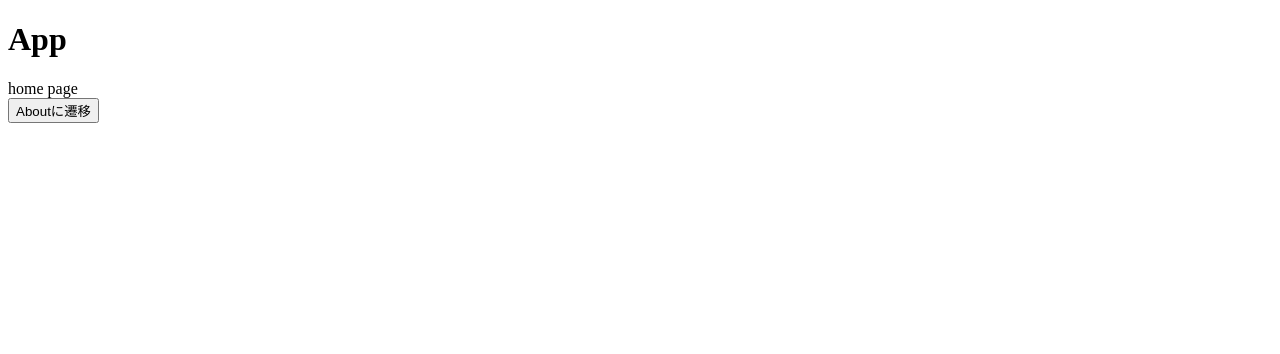
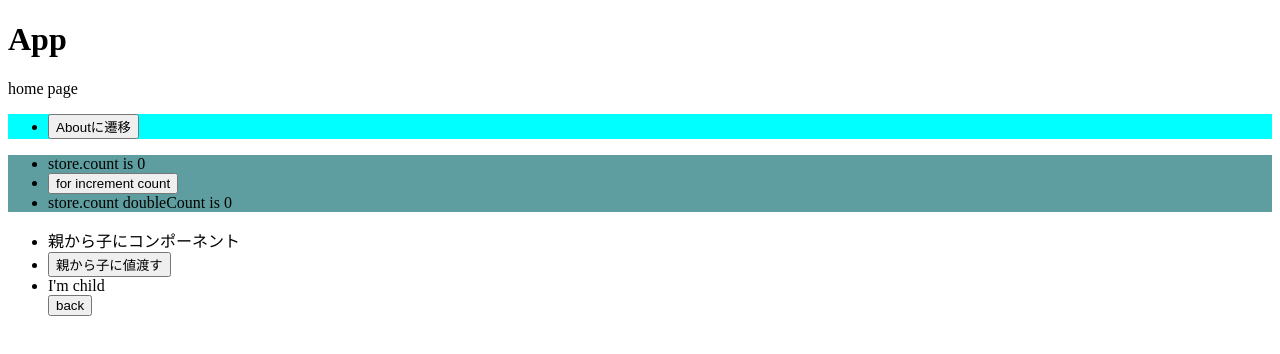
Before and after one commit to DynamicDaikon/vue-pinia, a Vue app: page / in a window 1280 px wide. Shown: the top 354 px of the page. Built offline with nearby package versions, Linux system fonts and the light colour scheme.

Commit message:
add child page

```diff
--- a/src/router/index.js
+++ b/src/router/index.js
@@ -13,6 +13,11 @@ const router = createRouter({
       name: 'about',
       component: () => import('@/views/AboutPage.vue'),
     },
+    {
+      path: '/Child',
+      name: 'child',
+      component: () => import('@/views/ChildPage.vue'),
+    },
   ],
 });
 export default router;
--- /dev/null
+++ b/src/stores/sampleStore.js
@@ -0,0 +1,22 @@
+import { defineStore } from 'pinia';
+import { ref, computed } from 'vue';
+
+export const useSampleStore = defineStore('sampleStore', () => {
+  /**
+   * state
+   */
+  const count = ref(0);
+  const name = ref('');
+  /**
+   * getters
+   */
+  const doubleCounter = computed(() => count.value * 2);
+  /**
+   * actions
+   */
+  function increment() {
+    count.value++;
+  }
+
+  return { count, name, doubleCounter, increment };
+});
--- a/src/views/AboutPage.vue
+++ b/src/views/AboutPage.vue
@@ -1,10 +1,13 @@
 <template>
   <div>about page</div>
   <button @click="toHome">Homeへ遷移</button>
+  <div>before template disp count is {{ store.count }}</div>
 </template>
 
 <script setup>
 import router from '../router/index';
+import { useSampleStore } from '@/stores/sampleStore';
+const store = useSampleStore();
 const toHome = () => {
   router.push('/');
 };
--- /dev/null
+++ b/src/views/ChildPage.vue
@@ -0,0 +1,13 @@
+<template>
+  <div>I'm child</div>
+  <button @click="goBack">back</button>
+</template>
+
+<script setup>
+import router from '../router/index';
+const goBack = () => {
+  router.go(-1);
+};
+</script>
+
+<style scoped></style>
--- a/src/views/HomePage.vue
+++ b/src/views/HomePage.vue
@@ -1,13 +1,46 @@
 src/views/AboutPage.vue src/views/HomePage.vue
 <template>
   <div>home page</div>
-  <button @click="toAbout">Aboutに遷移</button>
+  <ul style="background-color: aqua">
+    <li>
+      <button @click="toAbout">Aboutに遷移</button>
+    </li>
+  </ul>
+  <ul style="background-color: cadetblue">
+    <li>
+      <div>store.count is {{ store.count }}</div>
+    </li>
+    <li>
+      <button @click="increment">for increment count</button>
+    </li>
+    <li>
+      <div>store.count doubleCount is {{ store.doubleCounter }}</div>
+    </li>
+  </ul>
+  <ul>
+    <li>親から子にコンポーネント</li>
+    <li>
+      <button @click="toChild">親から子に値渡す</button>
+    </li>
+    <li>
+      <childPg />
+    </li>
+  </ul>
 </template>
 
 <script setup>
 import router from '../router/index';
+import { useSampleStore } from '@/stores/sampleStore';
+import childPg from './ChildPage.vue';
+const store = useSampleStore();
 const toAbout = () => {
   router.push('/About');
+};
+const increment = () => {
+  return store.increment();
+};
+const toChild = () => {
+  // router.push('/Child');
 };
 </script>
 
```
